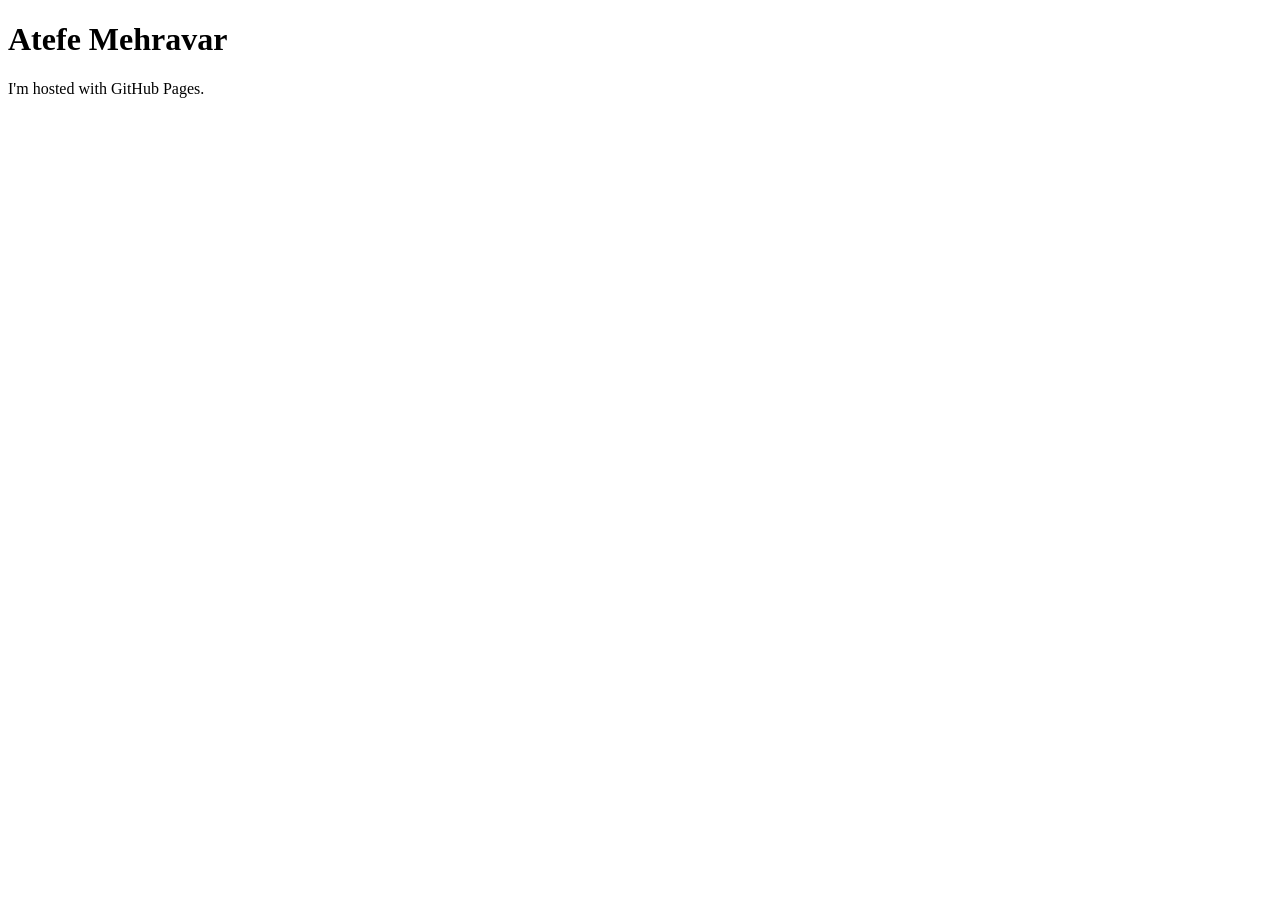
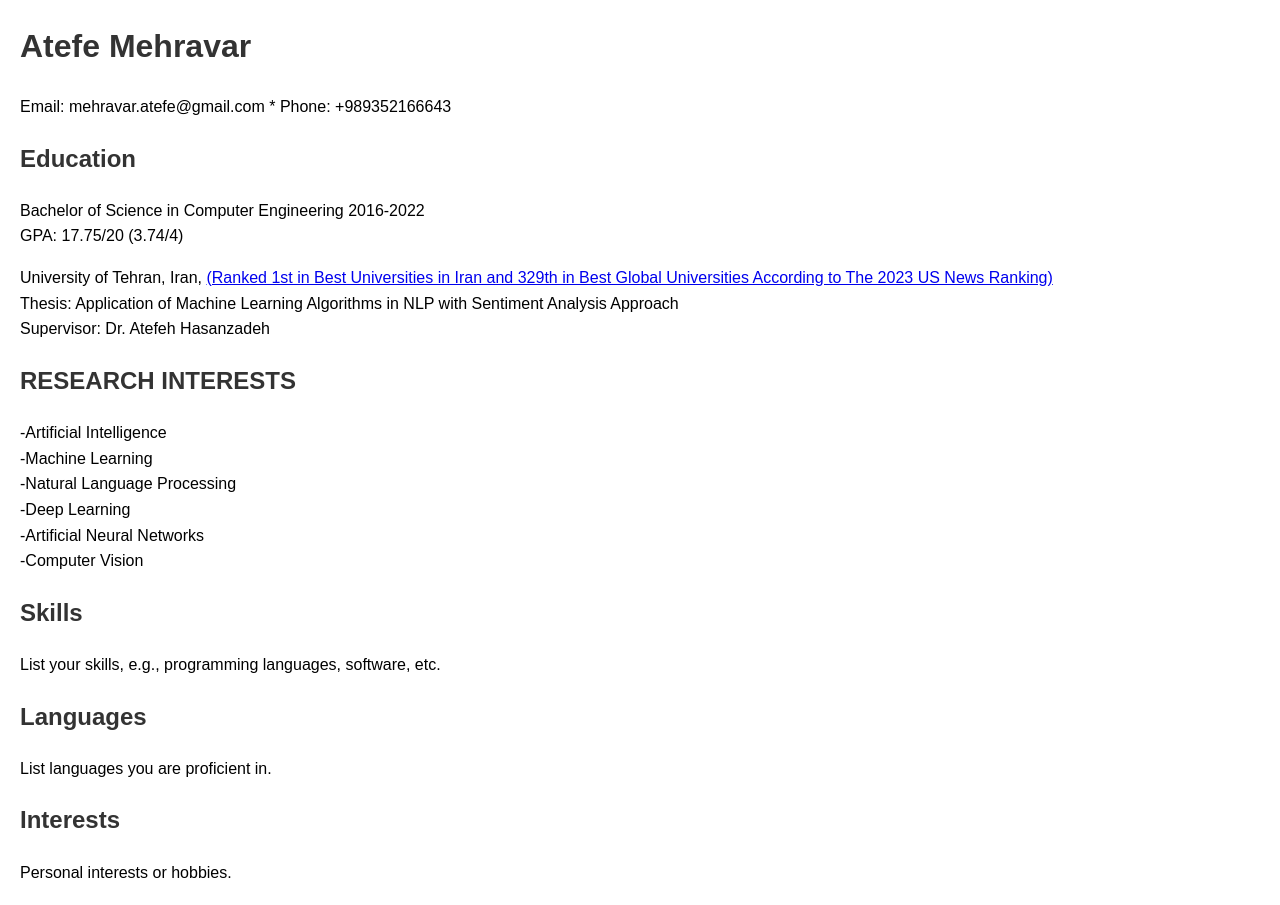
Before and after one commit to atefemehr/atefemehr.github.io, a plain HTML site: page index.html in a window 1280 px wide. Before the commit the page ends 800 px from the top, so only its background shows below. Drawn offline with Linux system fonts and the light colour scheme.

Commit message:
Update index.html

```diff
--- a/index.html
+++ b/index.html
@@ -1,8 +1,63 @@
 <!DOCTYPE html>
-<html>
+<html lang="en">
+<head>
+    <meta charset="UTF-8">
+    <meta name="viewport" content="width=device-width, initial-scale=1.0">
+    <title>Your Name - CV</title>
+    <style>
+        body {
+            font-family: Arial, sans-serif;
+            line-height: 1.6;
+            margin: 20px;
+        }
+        .section {
+            margin-bottom: 20px;
+        }
+        h1, h2 {
+            color: #333;
+        }
+    </style>
+</head>
 <body>
-<h1>Atefe Mehravar</h1>
-<h2></h2>
-<p>I'm hosted with GitHub Pages.</p>
+
+    <h1>Atefe Mehravar</h1>
+    <p>Email: mehravar.atefe@gmail.com   *  Phone: +989352166643</p>
+
+
+    <div class="section">
+        <h2>Education</h2>
+        <p>Bachelor of Science in Computer Engineering      2016-2022 <br> GPA: 17.75/20 (3.74/4)</p>
+        <p>
+            University of Tehran, Iran, <a href="https://www.usnews.com/education/best-global-universities/university-of-tehran-504903" target="_blank">(Ranked 1st in Best Universities in Iran and 329th in Best Global Universities
+                According to The 2023 US News Ranking)</a> <br>
+            Thesis: Application of Machine Learning Algorithms in NLP with Sentiment Analysis Approach <br>
+            Supervisor: Dr. Atefeh Hasanzadeh</p>
+    </div>
+
+    <div class="section">
+        <h2>RESEARCH INTERESTS</h2>
+        <p>-Artificial Intelligence <br>
+           -Machine Learning<br>
+            -Natural Language Processing <br>
+            -Deep Learning <br>
+            -Artificial Neural Networks <br>
+            -Computer Vision</p>
+    </div>
+
+    <div class="section">
+        <h2>Skills</h2>
+        <p>List your skills, e.g., programming languages, software, etc.</p>
+    </div>
+
+    <div class="section">
+        <h2>Languages</h2>
+        <p>List languages you are proficient in.</p>
+    </div>
+
+    <div class="section">
+        <h2>Interests</h2>
+        <p>Personal interests or hobbies.</p>
+    </div>
+
 </body>
 </html>
```
